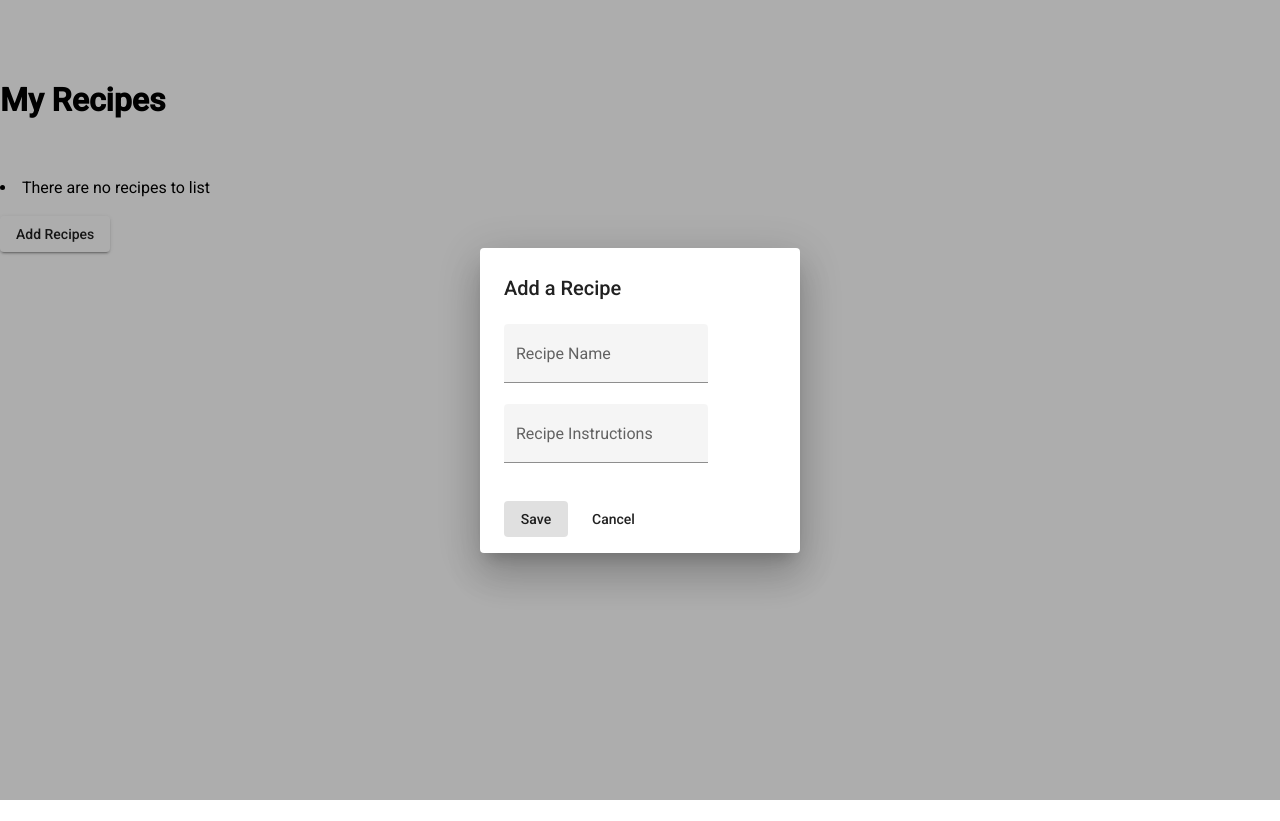
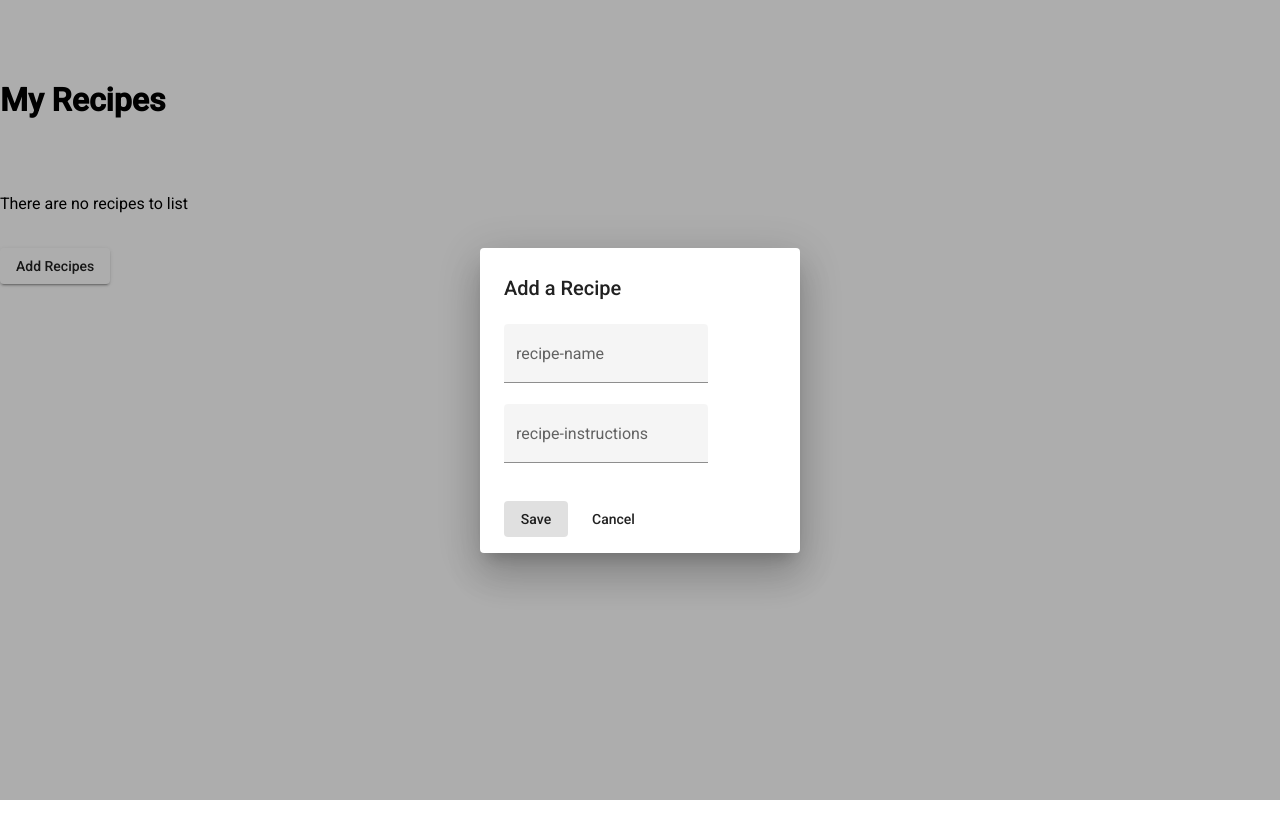
Before and after one commit to yoon06ac/preassessment, an Angular app in the folder TMO-pa-angular-starter/: page / in a window 1280 px wide. Both pictures are taken after a click on the button "Add Recipes". Built offline with nearby package versions, Linux system fonts and the light colour scheme.

Commit message:
tighting up templates to match requirements

```diff
--- a/TMO-pa-angular-starter/src/app/landingpage/addRecipeDialog.html
+++ b/TMO-pa-angular-starter/src/app/landingpage/addRecipeDialog.html
@@ -3,11 +3,11 @@
 <div mat-dialog-content>
     <form>
         <mat-form-field appearance="fill">
-            <mat-label>Recipe Name</mat-label>
+            <mat-label>recipe-name</mat-label>
             <input matInput [(ngModel)]="data.name" name="recipe-name">
         </mat-form-field>
         <mat-form-field appearance="fill">
-            <mat-label>Recipe Instructions</mat-label>
+            <mat-label>recipe-instructions</mat-label>
             <input matInput [(ngModel)]="data.instructions" name="recipe-instructions">
         </mat-form-field>
     </form>
--- a/TMO-pa-angular-starter/src/app/landingpage/landingpage.component.html
+++ b/TMO-pa-angular-starter/src/app/landingpage/landingpage.component.html
@@ -2,12 +2,12 @@
 <br />
 <br />
 <div *ngIf="!recipes.length">
-        <li>There are no recipes to list</li>
+        <p>There are no recipes to list</p>
 </div>
 <div *ngIf="recipes.length > 0">
     <li *ngFor="let recipe of recipes">
-        Recipe-Name: {{recipe.name}}
-        Instructions: {{recipe.instructions}}
+        recipe-name: {{recipe.name}}
+        recipe-instructions : {{recipe.instructions}}
     </li>
 </div>
 <br />
```
